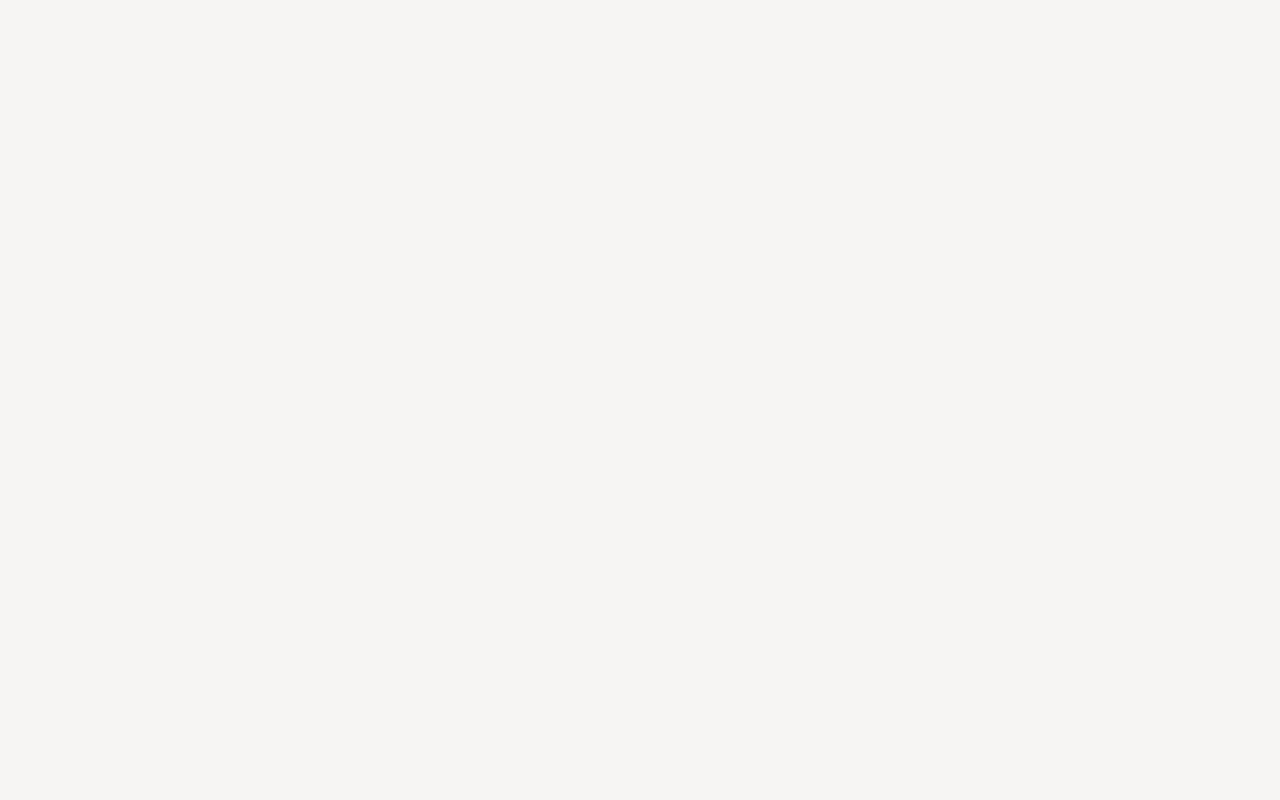
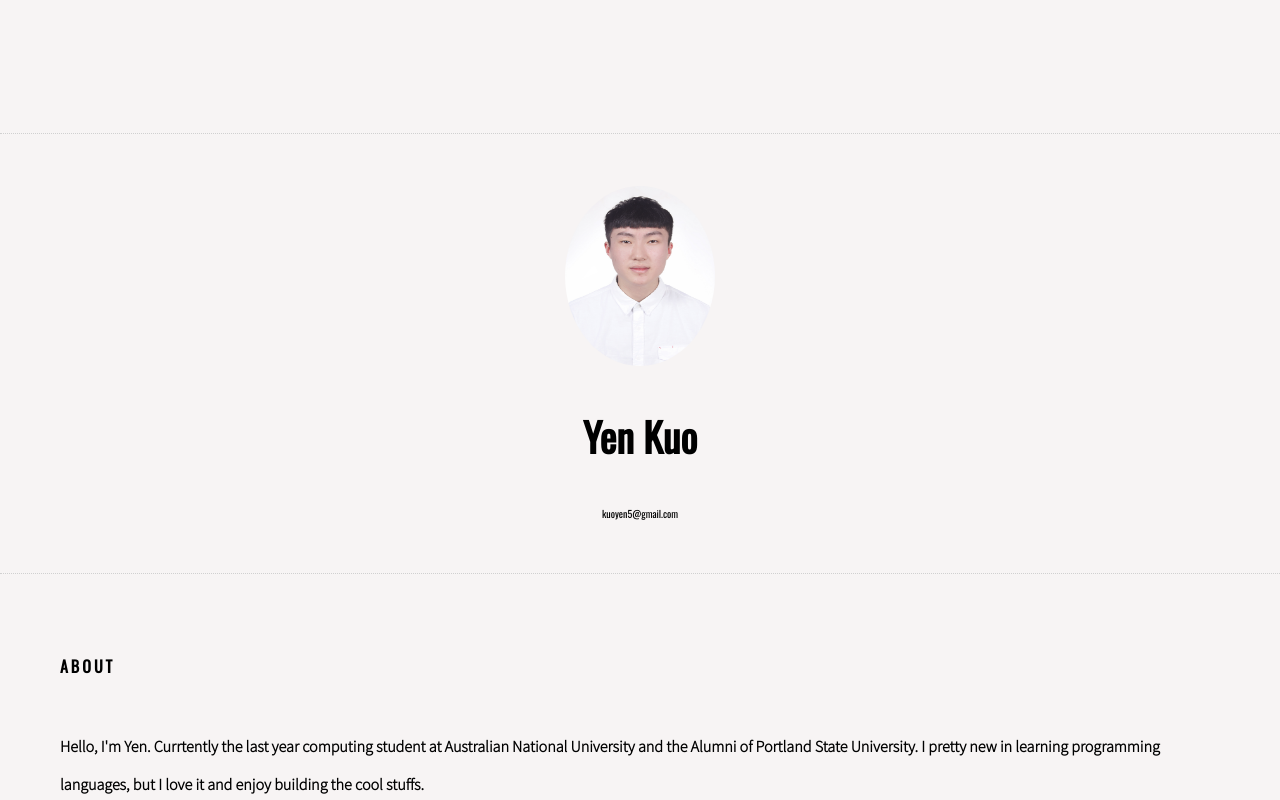
Before and after one commit to yen311/personal-website, a React (Create React App) app: page / in a window 1280 px wide. Shown: the part 640-1440 px from the top of the page. Before the commit the page ends 800 px from the top, so only its background shows below. Built offline with nearby package versions, Linux system fonts and the light colour scheme; a web font is replaced by a local one.

Commit message:
update router

```diff
--- a/src/App.js
+++ b/src/App.js
@@ -21,7 +21,7 @@ function App() {
         <Navbar />
         <AnimatePresence>
           <Switch>
-            <Route path="/personal-website" exact component={Home} />
+            <Route path="/" exact component={Home} />
             <Route path="/about me" exact component={About} />
             <Route path="/resume" exact component={Resume} />
             <Route path="/portfolio" exact component={Portfolio} />
--- a/src/Pages/Home.js
+++ b/src/Pages/Home.js
@@ -14,7 +14,7 @@ function Home() {
     >
       <HomeContent />
       <Image />
-      <About pages="personal-website" />
+      <About pages="/" />
       <Footer />
     </motion.div>
   );
--- a/src/components/Common/About.js
+++ b/src/components/Common/About.js
@@ -5,7 +5,7 @@ import "./About.css";
 function About(props) {
   const page = () => {
     switch (props.pages) {
-      case "personal-website":
+      case "/":
         return { text: "Check out more!", link: "resume" };
       case "about":
         return { text: "Check out more!", link: "resume" };
--- a/src/components/Navbar/NavItem.js
+++ b/src/components/Navbar/NavItem.js
@@ -3,13 +3,14 @@ import { Link } from "react-router-dom";
 import "./Navbar.css";
 
 function NavItem(props) {
+  console.log(props);
   return (
     <li className="nav-item">
       <Link
         className={`nav-links ${props.className}`}
         to={
           props.children === "Yen Kuo"
-            ? "/personal-website"
+            ? "/"
             : `/${props.children.toLowerCase()}`
         }
         onClick={props.close}
```
